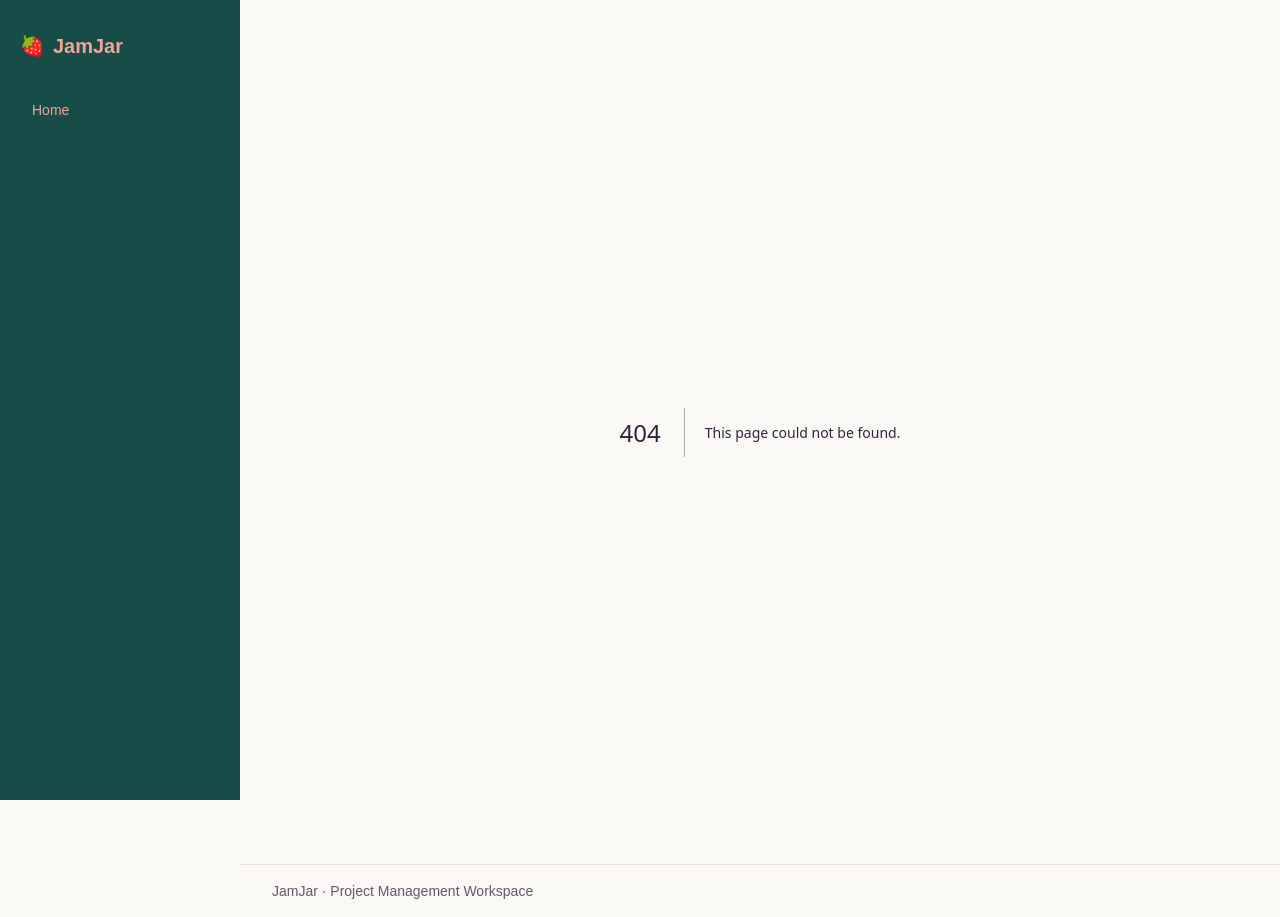
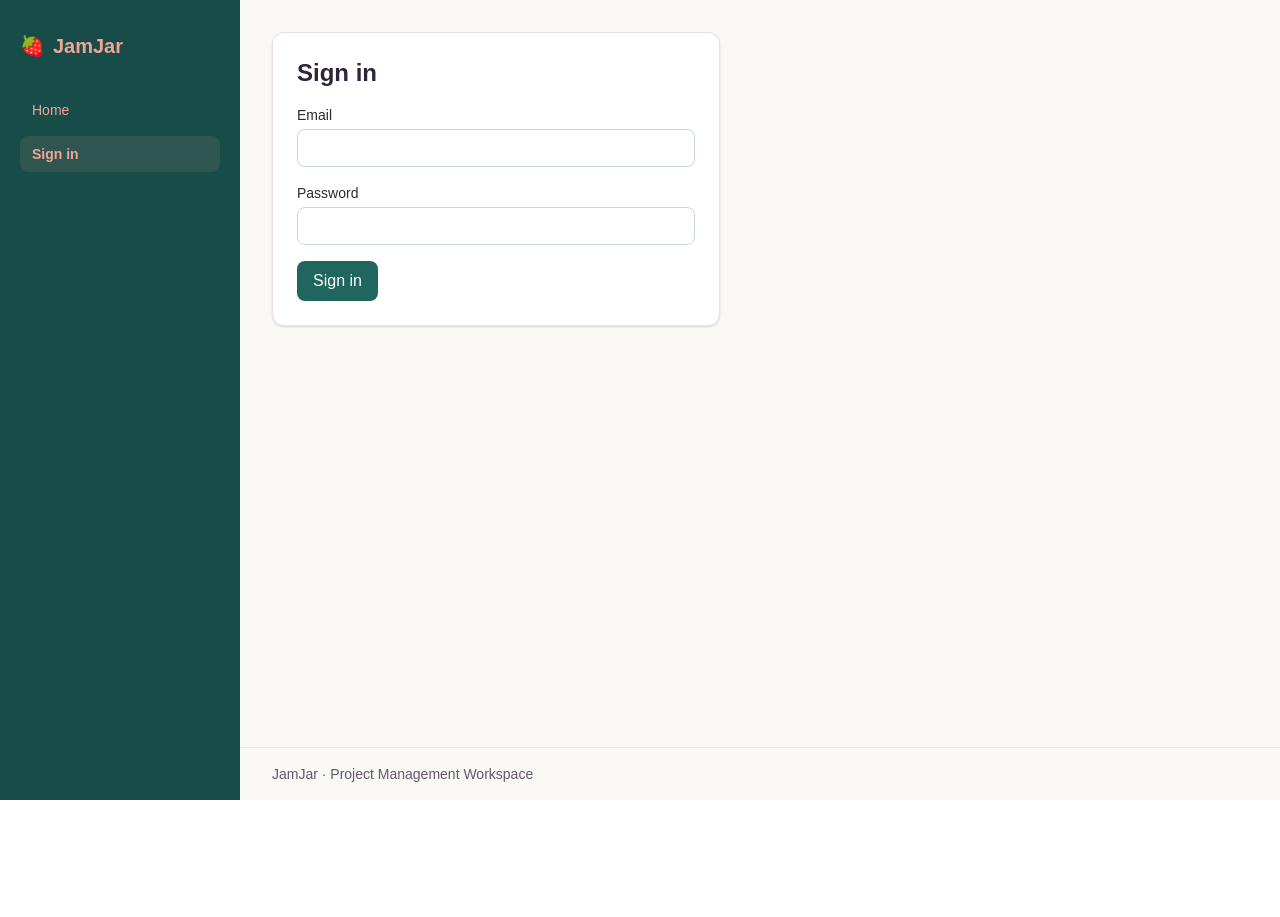
Before and after one commit to carolvpinheiro/nextjs-api, a Next.js app: page /login in a window 1280 px wide. Before the commit this address had no page. After the commit the page ends 800 px from the top, so only its background shows below. Built offline with nearby package versions, Linux system fonts and the light colour scheme; no server answers.

Commit message:
feat: add login with session storage

```diff
--- /dev/null
+++ b/app/login/page.js
@@ -0,0 +1,158 @@
+"use client";
+
+import Link from "next/link";
+import { useEffect, useState } from "react";
+
+const SESSION_KEY = "jamjar-session";
+const API_URL = process.env.NEXT_PUBLIC_API_URL?.replace(/\/+$/, "");
+
+export default function LoginPage() {
+  // use undefined while checking storage, null when signed out,
+  // and a session object when the user is signed in
+  const [session, setSession] = useState(undefined);
+  const [isSubmitting, setIsSubmitting] = useState(false);
+  const [error, setError] = useState("");
+
+  useEffect(() => {
+    // restore the session after the page mounts so I can access browser storage.
+    try {
+      const savedSession = JSON.parse(sessionStorage.getItem(SESSION_KEY));
+      setSession(
+        typeof savedSession?.token === "string" && savedSession.token
+          ? savedSession
+          : null
+      );
+    } catch {
+      setSession(null);
+      setError("Could not restore your session. Please sign in again.");
+    }
+  }, []);
+
+  async function handleSubmit(event) {
+    event.preventDefault();
+
+    // read the fields on submit and keep the password exactly as entered.
+    const fields = new FormData(event.currentTarget);
+    const email = fields.get("email").trim();
+    const password = fields.get("password");
+
+    setError("");
+    setIsSubmitting(true);
+
+    try {
+      // check the API URL before sending the request
+      if (!API_URL) {
+        throw new Error("The API URL is missing from the app configuration.");
+      }
+      // accept asks the API to respond with JSON
+      const headers = {
+        Accept: "application/json",
+        "Content-Type": "application/json",
+      };
+      // send the form credentials to the login endpoint
+      // converts the JavaScript object into the JSON text sent in the request
+      // the first await waits for the HTTP response to become available
+      const response = await fetch(`${API_URL}/auth/login`, {
+        method: "POST",
+        headers,
+        body: JSON.stringify({
+          email,
+          password,
+          workspace_type: "project_management",
+        }),
+      });
+
+      // still report the HTTP status if the response body is not JSON
+      const result = await response.json().catch(() => null);
+
+      // check if the response is not ok
+      if (!response.ok) {
+        throw new Error(
+          result?.message || `Sign-in failed (${response.status}).`
+        );
+      }
+
+      // use result.data when it exists, otherwise I use result itself
+      // ?. operator permits read fields even if data is missing
+      const data = result?.data ?? result;
+      const token = data?.token ?? data?.access_token;
+
+      if (typeof token !== "string" || !token.trim()) {
+        throw new Error("The login response did not contain an access token.");
+      }
+
+      // save only the token and email, then update the page immediately
+      const nextSession = { token, email };
+      sessionStorage.setItem(SESSION_KEY, JSON.stringify(nextSession));
+      setSession(nextSession);
+    } catch (error) {
+      // show the message from the failed
+      setError(error instanceof Error ? error.message : "Could not sign in.");
+    } finally {
+      // clear the submitting state after either success or failure
+      setIsSubmitting(false);
+    }
+  }
+
+  if (session === undefined) {
+    return <p role="status">Checking your session…</p>;
+  }
+
+  return (
+    <section className="max-w-md rounded-xl border border-[#E9E1E7] bg-white p-6 shadow-sm">
+      <h1 className="mb-4 text-2xl font-bold">Sign in</h1>
+
+      {error && (
+        <p role="alert" className="mb-4 text-sm text-red-700">
+          {error}
+        </p>
+      )}
+
+      {/* use a ternary to show the signed-in view or the login form */}
+      {session ? (
+        <div className="space-y-3">
+          <p>Signed in as {session.email}.</p>
+          <Link
+            href="/projects"
+            className="font-semibold text-[#21665E] underline"
+          >
+            View projects
+          </Link>
+        </div>
+      ) : (
+        <form onSubmit={handleSubmit}>
+          <fieldset disabled={isSubmitting} className="space-y-4">
+            <label className="block text-sm font-medium">
+              Email
+              <input
+                type="email"
+                name="email"
+                autoComplete="username"
+                required
+                className="mt-1 block w-full rounded-lg border border-slate-300 px-3 py-2"
+              />
+            </label>
+
+            <label className="block text-sm font-medium">
+              Password
+              <input
+                type="password"
+                name="password"
+                autoComplete="current-password"
+                required
+                className="mt-1 block w-full rounded-lg border border-slate-300 px-3 py-2"
+              />
+            </label>
+
+            <button
+              type="submit"
+              className="rounded-lg bg-[#21665E] px-4 py-2 font-medium text-white hover:bg-[#174C48] disabled:opacity-60"
+            >
+              {isSubmitting ? "Signing in…" : "Sign in"}
+            </button>
+          </fieldset>
+        </form>
+      )}
+    </section>
+  );
+}
--- a/components/MainLayout.js
+++ b/components/MainLayout.js
@@ -4,7 +4,10 @@ import Link from "next/link";
 import { usePathname } from "next/navigation";
 
 // menu links
-const navigation = [{ href: "/", label: "Home" }];
+const navigation = [
+  { href: "/", label: "Home" },
+  { href: "/login", label: "Sign in" },
+];
 
 export default function MainLayout({ children }) {
   // use current path to highlight the open page in the menu
```
